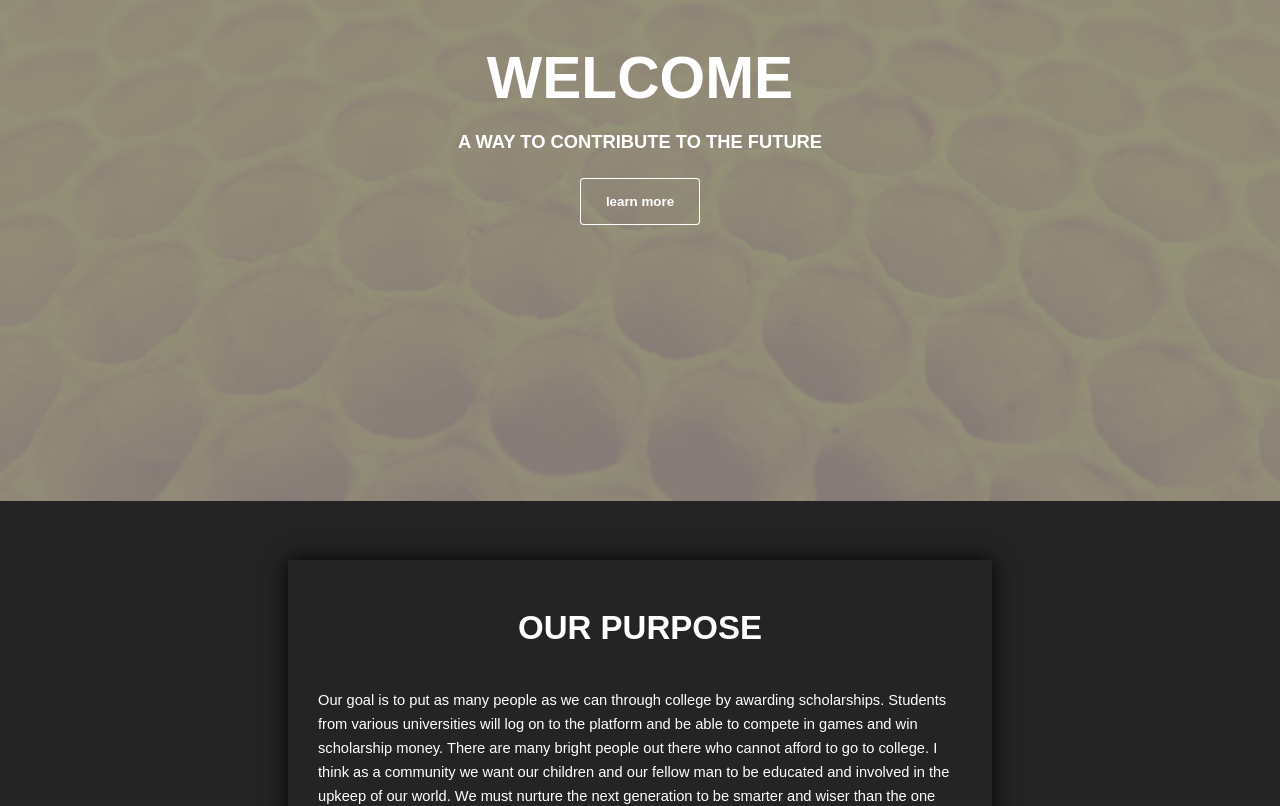
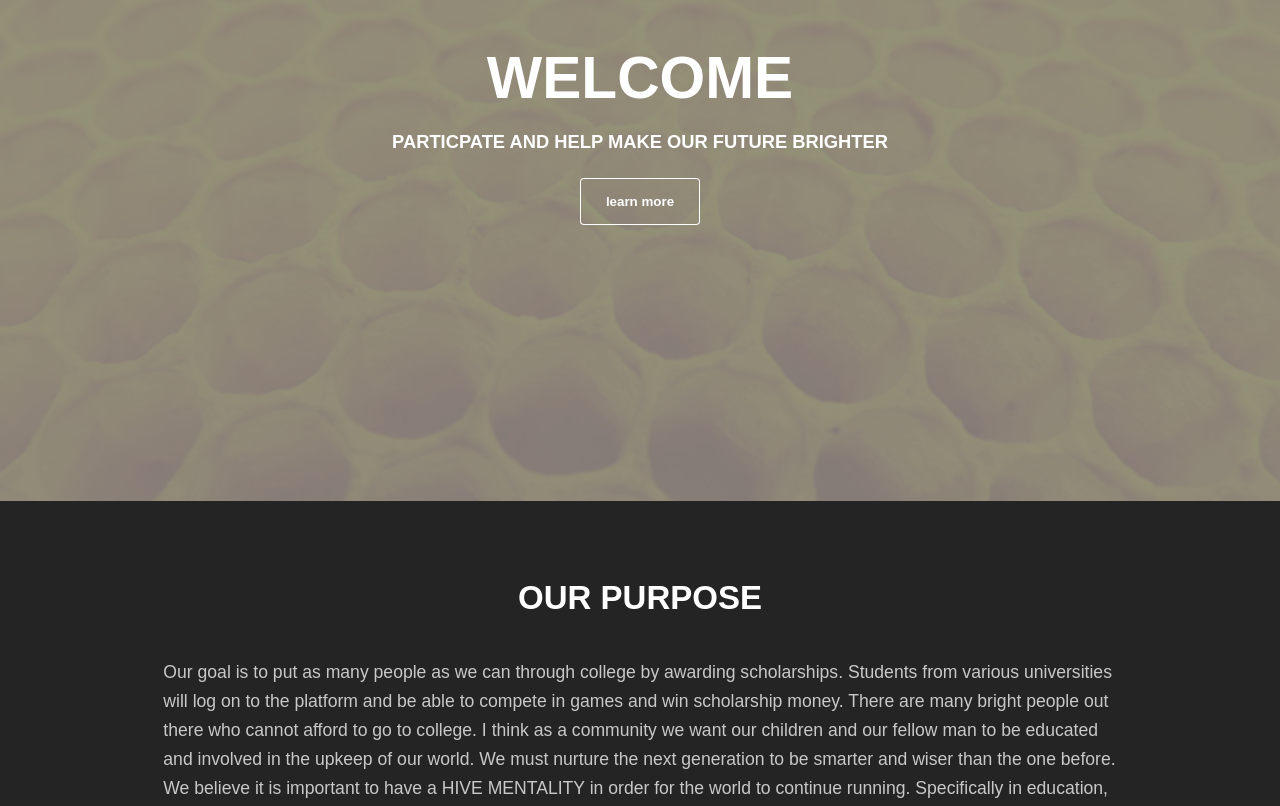
Before and after one commit to pazuzu111/hmental, a React (Create React App) app in the folder client/: page / in a window 1280 px wide. Shown: the part 280-1086 px from the top of the page. Built offline with nearby package versions, Linux system fonts and the light colour scheme.

Commit message:
cleaned up minor touches

```diff
--- a/client/src/App.css
+++ b/client/src/App.css
@@ -285,6 +285,8 @@ hr {
 .inner {
   margin: 0 auto;
   width: 65rem;
+    font-size: 1.2em;
+
   max-width: calc(100% - 6rem); }
   @media screen and (max-width: 480px) {
     .inner {
@@ -1881,9 +1883,8 @@ ul.icons {
     border-color: rgba(255, 255, 255, 0.25); }
   #banner hr {
     border-bottom-color: rgba(255, 255, 255, 0.25); }
-  #banner input[type="submit"],
-  #banner input[type="reset"],
-  #banner input[type="button"],
+
+
   #banner button,
   #banner .button {
     background-color: transparent;
@@ -1894,6 +1895,7 @@ ul.icons {
     #banner input[type="button"]:hover,
     #banner button:hover,
     #banner .button:hover {
+      border-color: white;
       box-shadow: inset 0 0 0 1px #ce1b28;
       color: #ce1b28 !important; }
       #banner input[type="submit"]:hover:active,
@@ -1997,9 +1999,6 @@ ul.icons {
     #banner .testimonials .content .credit strong {
       color: #ce1b28; }
   #banner > .inner {
-    -moz-transform: scale(1.0);
-    -webkit-transform: scale(1.0);
-    -ms-transform: scale(1.0);
     transform: scale(1.0);
     -moz-transition: opacity 1s ease, -moz-transform 1s ease;
     -webkit-transition: opacity 1s ease, -webkit-transform 1s ease;
--- a/client/src/App.js
+++ b/client/src/App.js
@@ -17,7 +17,7 @@ export default  class App extends Component {
      scroll = (id) => {
 
         let  el = document.getElementById(`${id}`)
-        window.scrollTo({'behavior': 'smooth','left': 0,'top': el.offsetTop - 145})
+        window.scrollTo({'behavior': 'smooth','left': 0,'top': el.offsetTop - 45})
     }
 
   render() {
@@ -31,7 +31,7 @@ export default  class App extends Component {
             <section id="banner">
                 <div className="inner">
                     <h1>Welcome</h1>
-                    <h3>A way to contribute to the future <br />
+                    <h3>particpate and help make our future brighter <br />
                    </h3>
                                <button onClick={(e) => this.scroll('cta')}>learn more </button>
 
@@ -40,7 +40,7 @@ export default  class App extends Component {
 
 
             <section id="cta" className="wrapper">
-                <div className="inner backcolor">
+                <div className="inner">
                     <h2>Our Purpose</h2>
                     <p className="left">Our goal is to put as many people as we can through college by awarding scholarships.
                     Students from various universities will log on to the platform and be able to compete in games and win scholarship money.
```
